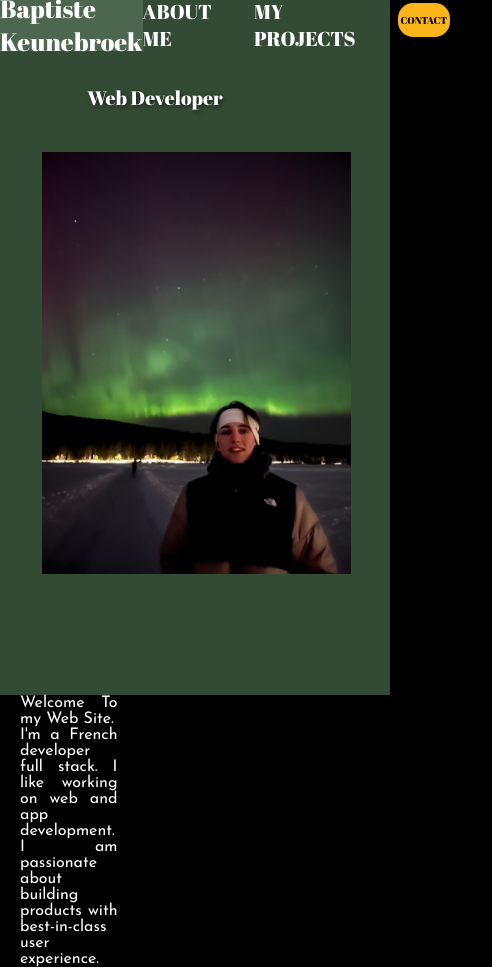
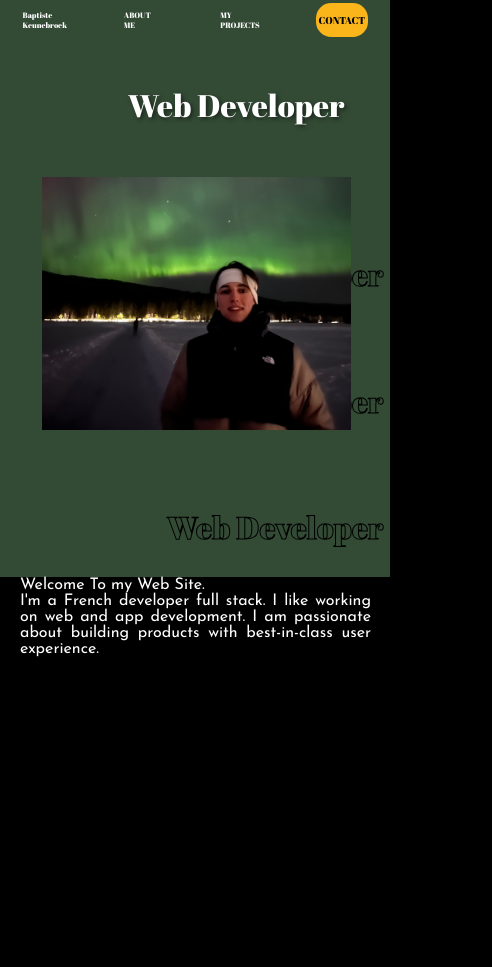
Before and after one commit to Baptistekeunbroek/Baptiste.Keunebroek, a React (Create React App) app: page / in a window 390 px wide. Shown: the whole page, 492 px wide, since content can reach past the window. After the commit the page ends 844 px from the top, so only its background shows below. Built offline with nearby package versions, Linux system fonts and the light colour scheme; a web font is replaced by a local one.

Commit message:
Fix responsiveness home page and navbar

```diff
--- a/src/components/NavBar.js
+++ b/src/components/NavBar.js
@@ -6,31 +6,19 @@ const NavBar = () => {
     <div className="containerNavBar">
       <div className="Main_Container">
         <div className="Links">
-          <NavLink
-            id="link"
-            style={{ textDecoration: "none", color: "white", fontSize: 25 }}
-            to="/"
-          >
+          <NavLink className="Links" to="/">
             Baptiste Keunebroek
           </NavLink>
         </div>
         <div className="Main_elements">
           <div className="Links2">
-            <NavLink
-              id="link"
-              style={{ textDecoration: "none", color: "white", fontSize: 20 }}
-              to="/aboutme"
-            >
+            <NavLink className="Links2" to="/aboutme">
               ABOUT ME
             </NavLink>
           </div>
 
           <div className="Links2">
-            <NavLink
-              id="link"
-              style={{ textDecoration: "none", color: "white", fontSize: 20 }}
-              to="/projects"
-            >
+            <NavLink className="Links2" to="/projects">
               MY PROJECTS
             </NavLink>
           </div>
--- a/src/style/AboutMe.css
+++ b/src/style/AboutMe.css
@@ -130,7 +130,7 @@ margin-right: 1vw;
   color: transparent;
   -webkit-text-stroke-width: 1px;
   -webkit-text-stroke-color: #FAB51A;
-  left: 43.5%;
+  left: 43%;
   transform: translateX(50%);
   z-index: 0;
   top: 40%;
@@ -144,7 +144,7 @@ margin-right: 1vw;
     -webkit-text-stroke-width: 1px;
     -webkit-text-stroke-color: #FAB51A;
     text-shadow: none;
-    left: 43.5%;
+    left: 43%;
 
 
   }
@@ -157,5 +157,5 @@ margin-right: 1vw;
     -webkit-text-stroke-width: 1px;
     -webkit-text-stroke-color: #FAB51A;
     text-shadow: none;
-    left: 43.5%;
+    left: 43%;
   }
--- a/src/style/Home.css
+++ b/src/style/Home.css
@@ -105,27 +105,54 @@
   background-color: black;
 }
 
-@media screen and (max-width: 768px) {
+@media screen and (max-width: 1100px) {
   .HomePage {
-    height: auto; /* Adjust height for smaller screens */
+    height: 94vh;
   }
 
   #imagecontainer {
-    width: 100%; /* Make image container full width on small screens */
-    height: 50vh; /* Adjust height for smaller screens */
-    position: static; /* Reset position */
-    margin-right: 10%; /* Adjust margin */
+    width: 100%;
+    height: 50vh;
+    position: static;
+    margin-right: 10%;
   }
 
   .positionedText {
-    font-size: 5vw; /* Adjust font size for smaller screens */
-    left: 5%; /* Adjust left position */
-    top: 10%; /* Adjust top position */
+    font-size: 5vw;
+    left: 5%;
+    top: 10%;
   }
 
   .Welcome {
-    position: static; /* Reset position */
-    text-align: justify; /* Center text */
-    margin: 20px; /* Add margin */
+    position: static;
+    text-align: justify;
+    margin: 20px;
+    width: 70%;
   }
 }
+
+@media screen and (max-width: 480px){
+  .HomePage {
+    height: auto;
+  }
+
+  .homeTopContainer {
+    height: 60vh;
+  }
+
+  #imagecontainer {
+    height: 30vh;
+    width: 100%;
+  }
+
+  .positionedText {
+    font-size: 8vw;
+  }
+
+  .Welcome {
+    position: static;
+    text-align: justify;
+    margin: 20px;
+    width: 90%;
+  }
+}
--- a/src/style/NavBar.css
+++ b/src/style/NavBar.css
@@ -19,26 +19,36 @@
 }
 
 .Links{
-    display: flex;
+   display: flex;
     justify-content: center;
     color: white;
     height: 100%;
     width: 30%;
     align-items: center;
     font-family: "Abril Fatface";
+    text-decoration: none;
+    font-size: 2vw;
+}
+
+.Links a{
+    width: 100%;
 }
 
 .Links2{
     display: flex;
     font-family: "Abril Fatface";
     color: white;
-    margin-right: 5vh;
+    margin-right: 2vh;
+    margin-left: 2vh;
     height: 100%;
     align-items: center;
+    justify-content: center;
+    text-decoration: none;
+    font-size: 2vw;
 }
 
 
-.Links:hover{
+.Links a:hover{
     cursor: pointer;
     background-color: #4d664f;
 }
@@ -70,9 +80,30 @@
     }
 
     .Links, .Links2 {
+      font-size: 2vw;
+    }
+
+
+
+    .buttonWelcome {
       width: 100%;
+      margin: 0 auto;
       margin-bottom: 10px;
       font-size: 10px;
+      padding: 3px;
+    }
+  }
+
+
+  @media screen and (max-width: 480px) {
+    .Main_Container, .Main_elements {
+      flex-direction: row;
+    }
+
+    .Links a, .Links2 {
+      width: 50%;
+      margin-bottom: 10px;
+      font-size: 2vw;
     }
 
     .buttonWelcome {
```
